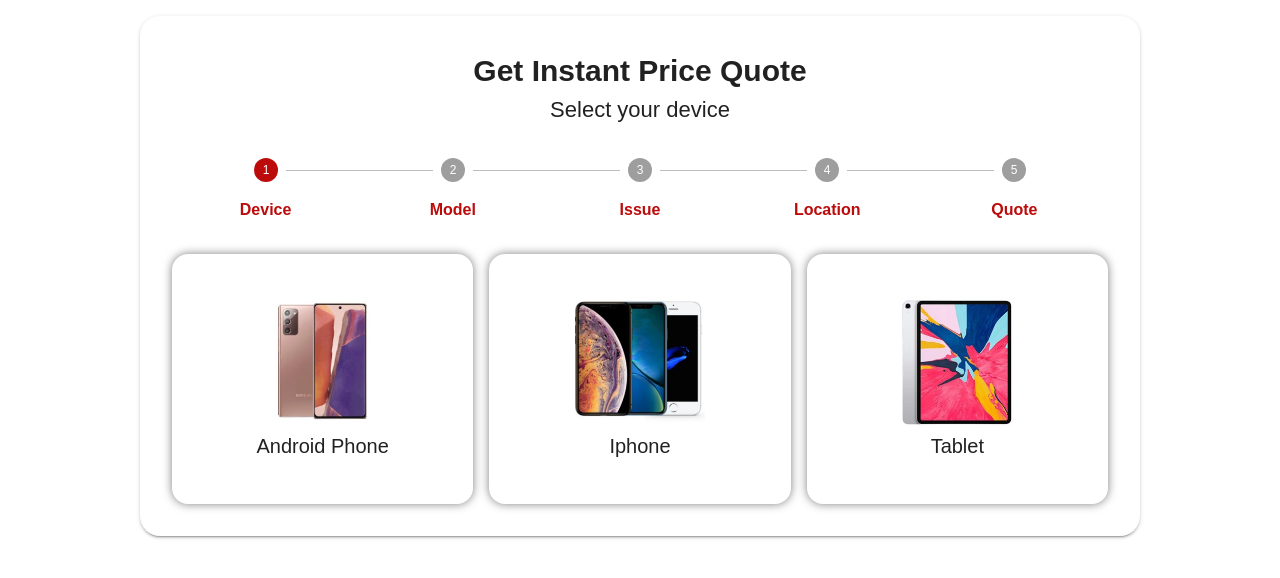
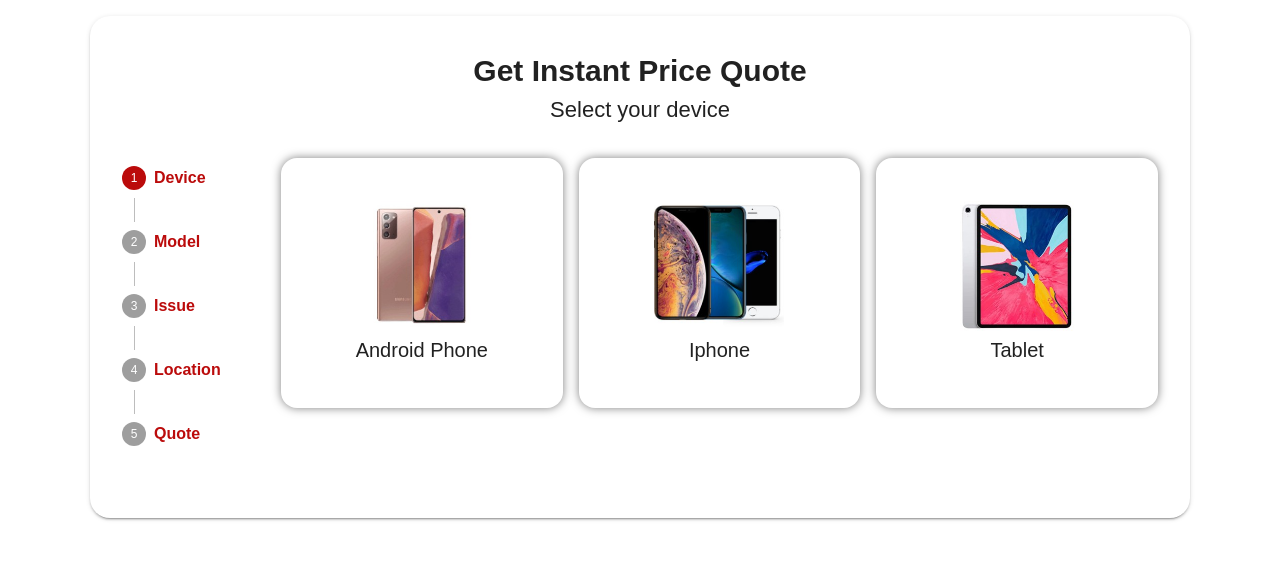
Before and after one commit to Armando-Grados/KelvinIFrame, a React (Create React App) app: page / in a window 1280 px wide. Shown: the top 578 px of the page. Built offline with nearby package versions, Linux system fonts and the light colour scheme.

Commit message:
stepper done

```diff
--- a/package.json
+++ b/package.json
@@ -42,5 +42,8 @@
       "last 1 firefox version",
       "last 1 safari version"
     ]
+  },
+  "devDependencies": {
+    "@babel/plugin-proposal-private-property-in-object": "^7.21.11"
   }
 }
--- a/src/index.css
+++ b/src/index.css
@@ -31,20 +31,7 @@
   top: -10px;
 }
 
-.react-tel-input {
-  input {
-    width: 100% !important;
-  }
-  .form-control{
-    padding: 14.5px 14px 14.5px 58px !important;
-    border-color: black;
-    box-shadow: none;
-  }
-  .form-control:focus{
-    border-color: #bb0b0b !important;
-    /* box-shadow: 0 0 0 1px #bb0b0b !important; */
-  }
-}
+
 
 .cust_img_box {
   max-width: 130px;
@@ -91,6 +78,28 @@
   min-width: 1000px;
 }
 
+
+/* mui card  */
+.card_hover_color {
+  border-radius: 1rem;
+  background-color: #fff;
+  /* boxShadow: "6px 6px 10px rgba(0,0,0,.038)", */
+  box-shadow: 0px 0px 10px 0px rgba(0, 0, 0, 0.5);
+  cursor: pointer;
+}
+.card_hover_color:hover {
+  /* border: `2px solid ${theme.palette.primary.main} !important`, */
+  border: 1px solid #ccc !important;
+  box-shadow: 5px 5px 0px 0px #bb0b0b !important;
+  transition: all 0.5 ease-out;
+}
+.card_active_class {
+  border: 2px solid #ccc !important;
+  box-shadow: 5px 5px 0px 0px #bb0b0b !important;
+}
+
+
+/* stepper  */
 .MuiStep-root {
   .MuiStepIcon-text {
     fill: white !important;
@@ -101,28 +110,45 @@
     }
   }
 }
-
-.card_hover_color {
-  border-radius: 1rem;
-  background-color: #fff;
-  /* // boxShadow: "6px 6px 10px rgba(0,0,0,.038)", */
-  box-shadow: 0px 0px 10px 0px rgba(0, 0, 0, 0.5);
-  cursor: pointer;
+.steppr_class_custom {
+  height: 100%;
+  .MuiStepConnector-line {
+    height: 100%;
+  }
 }
-.card_hover_color:hover {
-  /* // border: `2px solid ${theme.palette.primary.main} !important`, */
-  border: 1px solid #ccc !important;
-  box-shadow: 5px 5px 0px 0px #bb0b0b !important;
-  transition: all 0.5 ease-out;
+.stepper_grid_widget_big_screen {
+  display: block;
 }
-.card_active_class {
-  border: 2px solid #ccc !important;
-  box-shadow: 5px 5px 0px 0px #bb0b0b !important;
+.stepper_grid_widget_small_screen {
+  display: none;
 }
 
-@media (max-width: 800px) {
+
+/* tel input  */
+.react-tel-input {
+  input {
+    width: 100% !important;
+  }
+  .form-control {
+    padding: 14.5px 14px 14.5px 58px !important;
+    border-color: black;
+    box-shadow: none;
+  }
+  .form-control:focus {
+    border-color: #bb0b0b !important;
+    /* box-shadow: 0 0 0 1px #bb0b0b !important; */
+  }
+}
+
+@media (max-width: 830px) {
   .main_outer_box_widget {
     min-width: auto !important;
+  }
+  .stepper_grid_widget_big_screen {
+    display: none;
+  }
+  .stepper_grid_widget_small_screen {
+    display: block;
   }
 }
 
--- a/src/pages/Stepper/index.jsx
+++ b/src/pages/Stepper/index.jsx
@@ -1,5 +1,6 @@
 import {
   Box,
+  Grid,
   Paper,
   Step,
   StepLabel,
@@ -71,8 +72,8 @@
       <Box
         className="main_outer_box_widget"
         sx={{
-          maxWidth: "1000px",
-          minWidth: "1000px",
+          maxWidth: "1100px",
+          minWidth: "1100px",
           my: 2,
         }}
       >
@@ -89,6 +90,33 @@
               my: 4,
             }}
           >
+            <Grid container spacing={3}>
+              <Grid
+                item
+                xs={12}
+                md={1.8}
+                className="stepper_grid_widget_big_screen"
+              >
+                <Stepper
+                  className="steppr_class_custom"
+                  activeStep={activeStep}
+                  orientation="vertical"
+                >
+                  {steps.map((label) => (
+                    <Step key={label}>
+                      <StepLabel>
+                        <Typography color="primary">{label}</Typography>
+                      </StepLabel>
+                    </Step>
+                  ))}
+                </Stepper>
+              </Grid>
+              <Grid
+                item
+                xs={12}
+                md={1.5}
+                className="stepper_grid_widget_small_screen"
+              >
                 <Stepper activeStep={activeStep} alternativeLabel>
                   {steps.map((label) => (
                     <Step key={label}>
@@ -98,8 +126,8 @@
                     </Step>
                   ))}
                 </Stepper>
-          </Box>
-
+              </Grid>
+              <Grid item md={10.2} xs={12}>
                 <Box>
                   {activeStep === 0 && (
                     <Device
@@ -138,6 +166,9 @@
                     />
                   )}
                 </Box>
+              </Grid>
+            </Grid>
+          </Box>
         </Paper>
       </Box>
     </div>
```
Also changed, not shown: 1 other file (tests, documents, lock files or other folders). Lines whose indentation alone changed are shown as unchanged.
